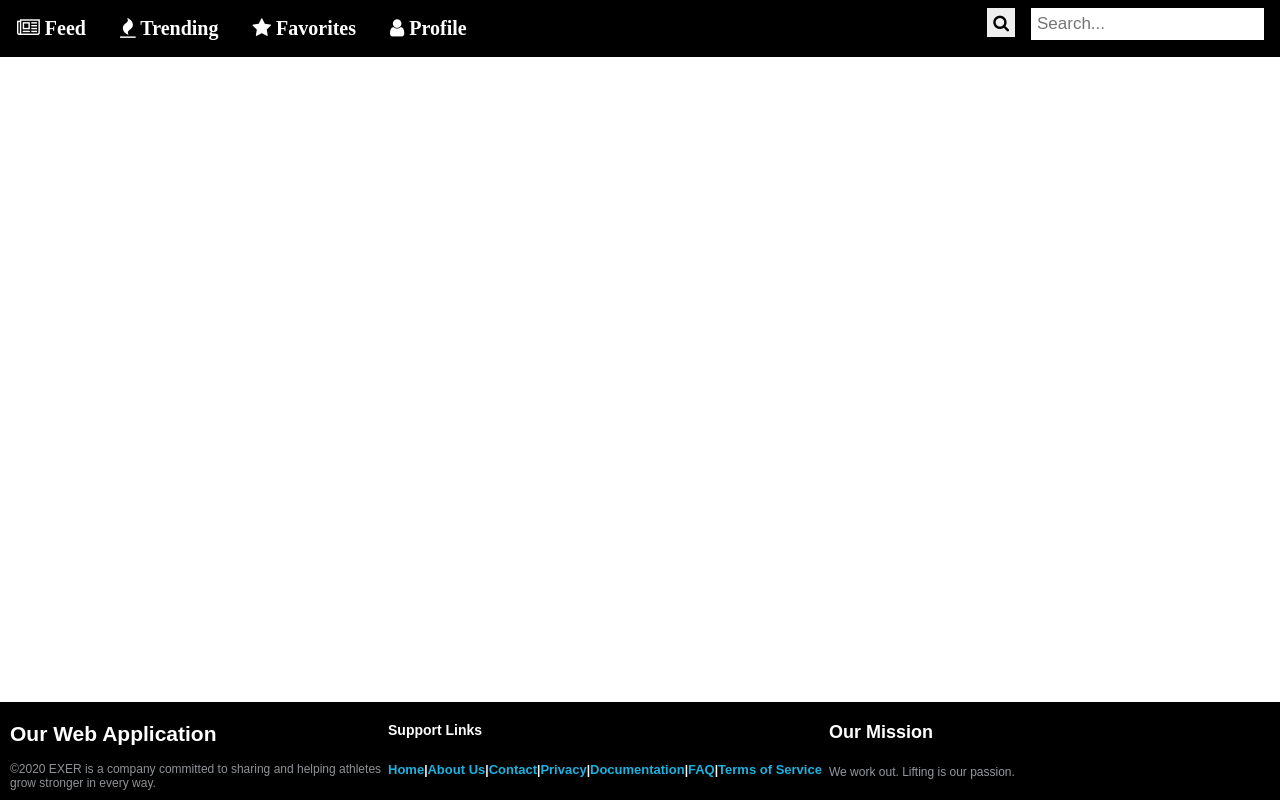
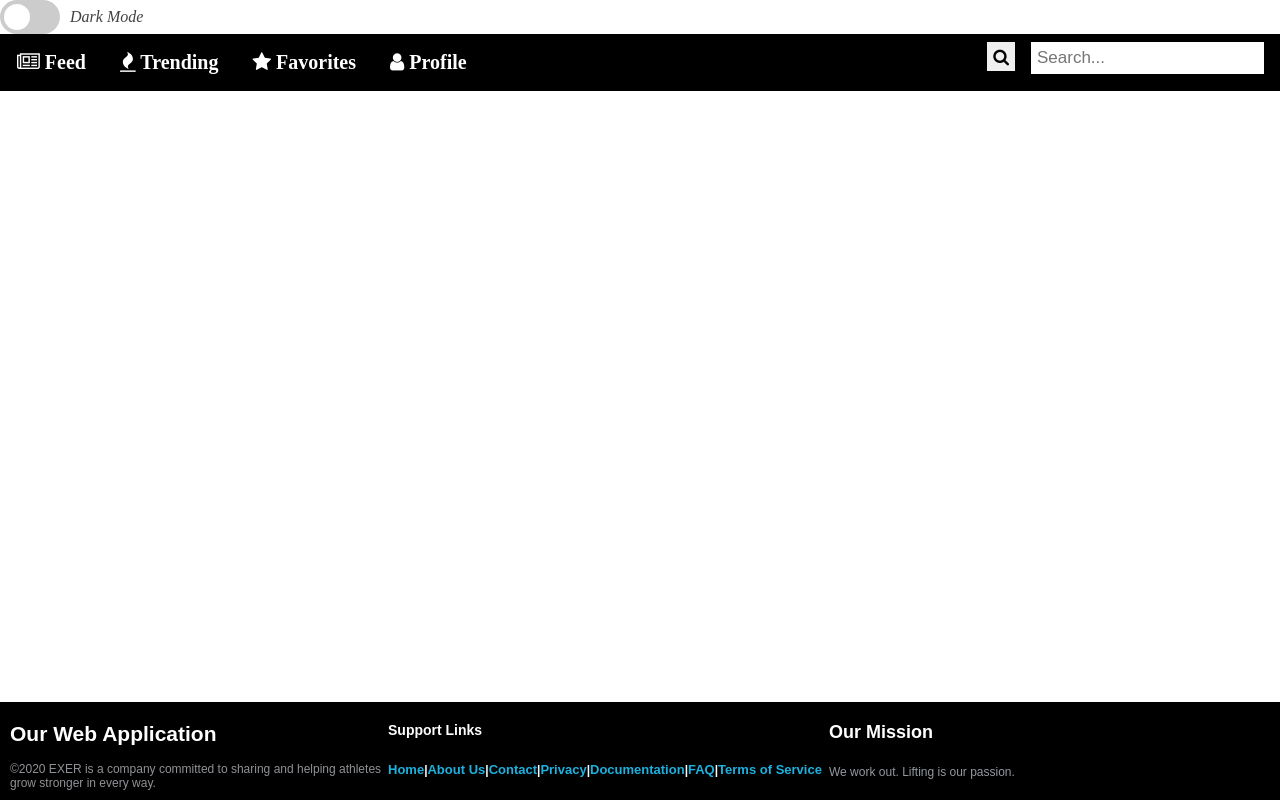
Before and after one commit to Cash-Money-McCoy/COSC484-Project, a plain HTML site: page frontend/feedPage.html in a window 1280 px wide. Drawn offline with Linux system fonts and the light colour scheme.

Commit message:
Update feedPage.html

```diff
--- a/frontend/feedPage.html
+++ b/frontend/feedPage.html
@@ -5,11 +5,22 @@
     <meta name="viewport" content="width=device-width, initial-scale=1.0">
     <link rel="stylesheet" type="text/css" href="template.css">
     <link rel="stylesheet" type="text/css" href="https://stackpath.bootstrapcdn.com/font-awesome/4.7.0/css/font-awesome.min.css">
-	<link rel="stylesheet" type="text/css" href="feedPage.css.css">
+    <link rel="stylesheet" type="text/css" href="feedPage.css.css">
+    <link rel="stylesheet" type="text/css" href="DarkMode.css">
     <link rel="icon" href="EXERFavicon.ico" type="image/x-icon"/>
 
 </head>
 <body>
+
+    <div class="theme-switch-wrapper">
+        <label class="theme-switch" for="checkbox">
+            <input type="checkbox" id="checkbox" />
+            <div class="slider round"></div>
+      </label>
+      <em>Dark Mode</em>
+    </div>
+
+    <script src="DarkMode.js"></script>
     <script lang="javascript" type="text/javascript" src="header.txt"></script>
 
     <script lang="javascript" type="text/javascript" src="footer.txt"></script>
```
